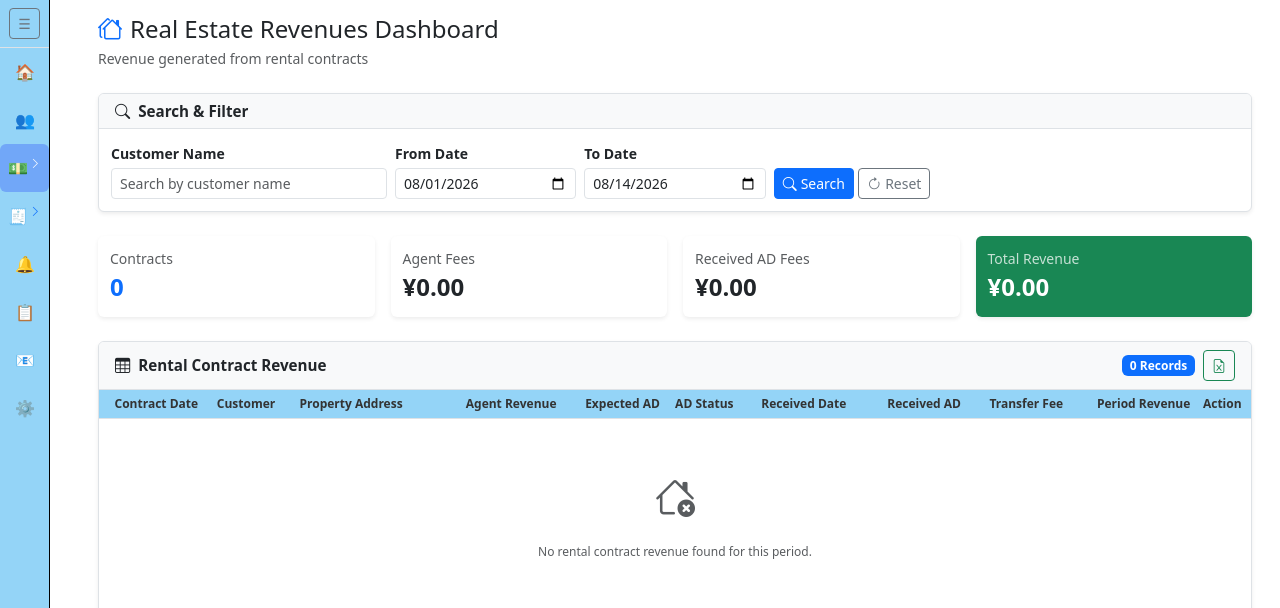
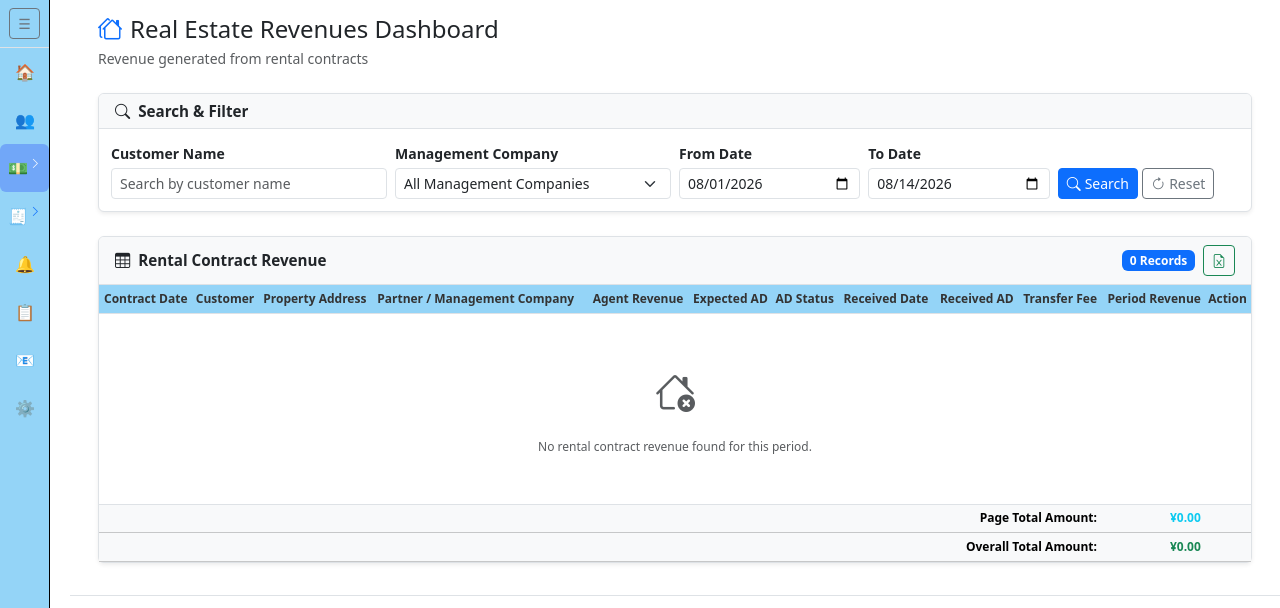
Before and after one commit to jadhikari/docker-fistail-home, a Django app: page /finance/revenues/real-estate/ in a window 1280 px wide. Shown: the part 67-675 px from the top of the page. Run offline with Django 5.2, Linux system fonts and the light colour scheme; the visitor is signed in with stand-in values (Sample User, id 1); data that the repository does not hold is empty.

Commit message:
chnage some UI for finance app

```diff
--- a/backend/finance/templates/finance/real_estate_revenue.html
+++ b/backend/finance/templates/finance/real_estate_revenue.html
@@ -15,18 +15,12 @@
         <div class="card-body">
             <form method="get" class="row g-2 align-items-end">
                 <div class="col-md-3"><label for="customer_name" class="form-label fw-semibold small">Customer Name</label><input type="text" id="customer_name" name="customer_name" class="form-control form-control-sm" value="{{ customer_name }}" placeholder="Search by customer name"></div>
+                <div class="col-md-3"><label for="management_company" class="form-label fw-semibold small">Management Company</label><select id="management_company" name="management_company" class="form-select form-select-sm"><option value="">All Management Companies</option>{% for company in management_companies %}<option value="{{ company }}" {% if selected_management_company == company %}selected{% endif %}>{{ company }}</option>{% endfor %}</select></div>
                 <div class="col-md-2"><label for="from_date" class="form-label fw-semibold small">From Date</label><input type="date" id="from_date" name="from_date" class="form-control form-control-sm" value="{{ from_date }}"></div>
                 <div class="col-md-2"><label for="to_date" class="form-label fw-semibold small">To Date</label><input type="date" id="to_date" name="to_date" class="form-control form-control-sm" value="{{ to_date }}"></div>
-                <div class="col-md-5"><button type="submit" class="btn btn-primary btn-sm"><i class="bi bi-search me-1"></i>Search</button> <a href="{% url 'finance:real_estate_revenue' %}" class="btn btn-outline-secondary btn-sm"><i class="bi bi-arrow-clockwise me-1"></i>Reset</a></div>
+                <div class="col-md-2"><button type="submit" class="btn btn-primary btn-sm"><i class="bi bi-search me-1"></i>Search</button> <a href="{% url 'finance:real_estate_revenue' %}" class="btn btn-outline-secondary btn-sm"><i class="bi bi-arrow-clockwise me-1"></i>Reset</a></div>
             </form>
         </div>
-    </div>
-
-    <div class="row g-3 mb-4">
-        <div class="col-md-3"><div class="card h-100 border-0 shadow-sm"><div class="card-body"><div class="text-muted small">Contracts</div><div class="fs-4 fw-bold text-primary">{{ total_count }}</div></div></div></div>
-        <div class="col-md-3"><div class="card h-100 border-0 shadow-sm"><div class="card-body"><div class="text-muted small">Agent Fees</div><div class="fs-4 fw-bold">¥{{ total_agent_fee|floatformat:2 }}</div></div></div></div>
-        <div class="col-md-3"><div class="card h-100 border-0 shadow-sm"><div class="card-body"><div class="text-muted small">Received AD Fees</div><div class="fs-4 fw-bold">¥{{ total_ad_fee|floatformat:2 }}</div></div></div></div>
-        <div class="col-md-3"><div class="card h-100 border-0 shadow-sm bg-success text-white"><div class="card-body"><div class="small opacity-75">Total Revenue</div><div class="fs-4 fw-bold">¥{{ total_revenue|floatformat:2 }}</div></div></div></div>
     </div>
 
     {% if pending_ad_fee_count %}
@@ -54,29 +48,30 @@
         <div class="card-header bg-light d-flex justify-content-between align-items-center"><h6 class="mb-0"><i class="bi bi-table me-2"></i>Rental Contract Revenue</h6><div class="d-flex align-items-center gap-2"><span class="badge bg-primary">{{ total_count }} Records</span><a href="?{% if query_string %}{{ query_string }}&amp;{% endif %}export=revenue" class="btn btn-outline-success btn-sm" title="Download displayed revenue as Excel" aria-label="Download displayed revenue as Excel"><i class="bi bi-file-earmark-excel"></i></a></div></div>
         <div class="card-body p-0"><div class="table-responsive">
             <table class="table table-sm table-hover mb-0 align-middle">
-                <thead class="custom-thead"><tr><th class="text-center">Contract Date</th><th>Customer</th><th>Property Address</th><th class="text-end">Agent Revenue</th><th class="text-end">Expected AD</th><th class="text-center">AD Status</th><th class="text-center">Received Date</th><th class="text-end">Received AD</th><th class="text-end">Transfer Fee</th><th class="text-end">Period Revenue</th>{% if can_confirm_ad_fee %}<th class="text-center">Action</th>{% endif %}</tr></thead>
+                <thead class="custom-thead"><tr><th class="text-center">Contract Date</th><th>Customer</th><th>Property Address</th><th>Partner / Management Company</th><th class="text-end">Agent Revenue</th><th class="text-end">Expected AD</th><th class="text-center">AD Status</th><th class="text-center">Received Date</th><th class="text-end">Received AD</th><th class="text-end">Transfer Fee</th><th class="text-end">Period Revenue</th>{% if can_confirm_ad_fee %}<th class="text-center">Action</th>{% endif %}</tr></thead>
                 <tbody>
                 {% for contract in contracts %}
                     <tr>
                         <td class="text-center text-nowrap">{{ contract.contract_date|date:"Y-m-d" }}</td>
                         <td><strong>{{ contract.customer_name }}</strong><div class="small text-muted">{{ contract.customer_number }}</div></td>
                         <td style="min-width: 220px;">{{ contract.building_address|truncatechars:60 }}</td>
+                        <td style="min-width: 180px;">{{ contract.management_company_name }}</td>
                         <td class="text-end text-nowrap">¥{{ contract.period_agent_fee|floatformat:2 }}</td>
                         <td class="text-end text-nowrap">¥{{ contract.ad_fee|floatformat:2 }}</td>
-                        <td class="text-center">{% if contract.is_ad_fee_received %}<span class="badge bg-success"><i class="bi bi-check-circle me-1"></i>Received</span>{% else %}<span class="badge bg-warning text-dark"><i class="bi bi-clock me-1"></i>Pending</span>{% endif %}</td>
+                        <td class="text-center">{% if not contract.ad_fee %}<span class="badge bg-success"><i class="bi bi-check-circle me-1"></i>Confirmed (No AD Fee)</span>{% elif contract.is_ad_fee_received %}<span class="badge bg-success"><i class="bi bi-check-circle me-1"></i>Received</span>{% else %}<span class="badge bg-warning text-dark"><i class="bi bi-clock me-1"></i>Pending</span>{% endif %}</td>
                         <td class="text-center text-nowrap">{{ contract.ad_fee_received_date|date:"Y-m-d"|default:"-" }}</td>
-                        <td class="text-end text-nowrap">{% if contract.is_ad_fee_received %}¥{{ contract.ad_fee_received_amount|floatformat:2 }}{% else %}<span class="text-muted">-</span>{% endif %}</td>
-                        <td class="text-end text-nowrap">{% if contract.is_ad_fee_received %}¥{{ contract.ad_fee_transfer_fee|floatformat:2 }}{% else %}<span class="text-muted">-</span>{% endif %}</td>
+                        <td class="text-end text-nowrap">{% if not contract.ad_fee %}¥0.00{% elif contract.is_ad_fee_received %}¥{{ contract.ad_fee_received_amount|floatformat:2 }}{% else %}<span class="text-muted">-</span>{% endif %}</td>
+                        <td class="text-end text-nowrap">{% if not contract.ad_fee %}¥0.00{% elif contract.is_ad_fee_received %}¥{{ contract.ad_fee_transfer_fee|floatformat:2 }}{% else %}<span class="text-muted">-</span>{% endif %}</td>
                         <td class="text-end text-nowrap fw-bold text-success">¥{{ contract.period_revenue|floatformat:2 }}</td>
                         {% if can_confirm_ad_fee %}<td class="text-center">{% if contract.is_ad_fee_received %}<span class="text-muted" title="Confirmed by {{ contract.ad_fee_confirmed_by }}"><i class="bi bi-lock"></i></span>{% elif contract.ad_fee %}<a href="{% url 'finance:confirm_ad_fee_receipt' contract.pk %}" class="btn btn-outline-success btn-sm text-nowrap"><i class="bi bi-check2-circle me-1"></i>Confirm</a>{% else %}<span class="text-muted">-</span>{% endif %}</td>{% endif %}
                     </tr>
                 {% empty %}
-                    <tr><td colspan="{% if can_confirm_ad_fee %}11{% else %}10{% endif %}" class="text-center py-5"><i class="bi bi-house-x fs-1 text-muted"></i><p class="text-muted mt-3 mb-0">No rental contract revenue found for this period.</p></td></tr>
+                    <tr><td colspan="{% if can_confirm_ad_fee %}12{% else %}11{% endif %}" class="text-center py-5"><i class="bi bi-house-x fs-1 text-muted"></i><p class="text-muted mt-3 mb-0">No rental contract revenue found for this period.</p></td></tr>
                 {% endfor %}
                 </tbody>
                 <tfoot class="table-light">
-                    <tr class="fw-bold"><td colspan="9" class="text-end">Page Total Amount:</td><td class="text-end text-info">¥{{ page_total_revenue|floatformat:2 }}</td>{% if can_confirm_ad_fee %}<td></td>{% endif %}</tr>
-                    <tr class="fw-bold border-top"><td colspan="9" class="text-end">Overall Total Amount:</td><td class="text-end text-success">¥{{ total_revenue|floatformat:2 }}</td>{% if can_confirm_ad_fee %}<td></td>{% endif %}</tr>
+                    <tr class="fw-bold"><td colspan="10" class="text-end">Page Total Amount:</td><td class="text-end text-info">¥{{ page_total_revenue|floatformat:2 }}</td>{% if can_confirm_ad_fee %}<td></td>{% endif %}</tr>
+                    <tr class="fw-bold border-top"><td colspan="10" class="text-end">Overall Total Amount:</td><td class="text-end text-success">¥{{ total_revenue|floatformat:2 }}</td>{% if can_confirm_ad_fee %}<td></td>{% endif %}</tr>
                 </tfoot>
             </table>
         </div></div>
--- a/backend/finance/views.py
+++ b/backend/finance/views.py
@@ -117,6 +117,7 @@ def real_estate_revenue(request):
         raise PermissionDenied
     today = timezone.now().date()
     customer_name = request.GET.get('customer_name', '').strip()
+    management_company = request.GET.get('management_company', '').strip()
     from_date_str = request.GET.get('from_date', '').strip()
     to_date_str = request.GET.get('to_date', '').strip()
 
@@ -132,6 +133,9 @@ def real_estate_revenue(request):
     contracts = RentalContract.objects.select_related('created_by', 'ad_fee_confirmed_by', 'target_to', 'target_to__target_to')
     if customer_name:
         contracts = contracts.filter(customer_name__icontains=customer_name)
+    if management_company:
+        contracts = contracts.filter(management_company_name=management_company)
+    management_companies = RentalContract.objects.exclude(management_company_name='').values_list('management_company_name', flat=True).distinct().order_by('management_company_name')
     agent_contracts = contracts.filter(contract_date__range=(from_date, to_date))
     received_ad_fees = contracts.filter(ad_fee_confirmed_at__isnull=False, ad_fee_received_date__range=(from_date, to_date))
     pending_ad_fees = contracts.filter(ad_fee__gt=0, ad_fee_confirmed_at__isnull=True).order_by('contract_date')
@@ -162,6 +166,7 @@ def real_estate_revenue(request):
         'page_total_revenue': page_total_revenue,
         'customer_name': customer_name, 'from_date': from_date.strftime('%Y-%m-%d'),
         'to_date': to_date.strftime('%Y-%m-%d'), 'query_string': query_params.urlencode(),
+        'management_companies': management_companies, 'selected_management_company': management_company,
         'can_confirm_ad_fee': request.user.is_superuser or request.user.has_perm('targets.can_confirm_ad_fee'),
         'pending_ad_fees': pending_ad_fees[:20], 'pending_ad_fee_count': pending_ad_fees.count(),
     })
@@ -712,6 +717,9 @@ def hostel_expense_detail(request, pk):
     """View and update hostel expense approval status"""
     expense = get_object_or_404(HostelExpense, pk=pk)
     if request.method == 'POST':
+        if expense.status == 'approved':
+            messages.warning(request, "Approved hostel expenses cannot have their status changed.")
+            return redirect('finance:hostel_expense_detail', pk=expense.pk)
         new_status = request.POST.get('status')
         if new_status in dict(HostelExpense.STATUS_CHOICES):
             expense.status = new_status
```
Also changed, not shown: backend/finance/excel_exports.py (+5 -5 lines), backend/finance/templates/finance/hostel_expense_detail.html (+6 -3 lines).
